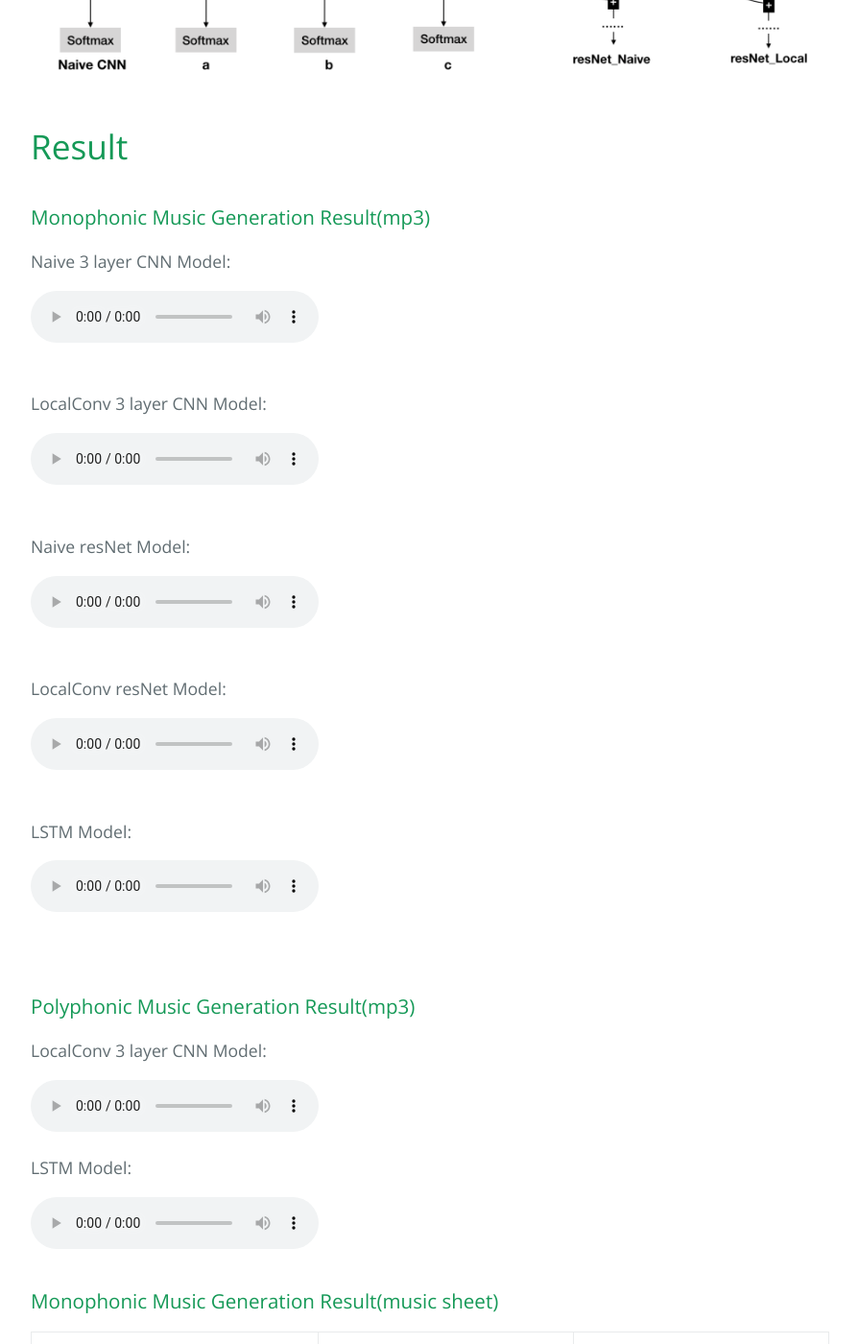
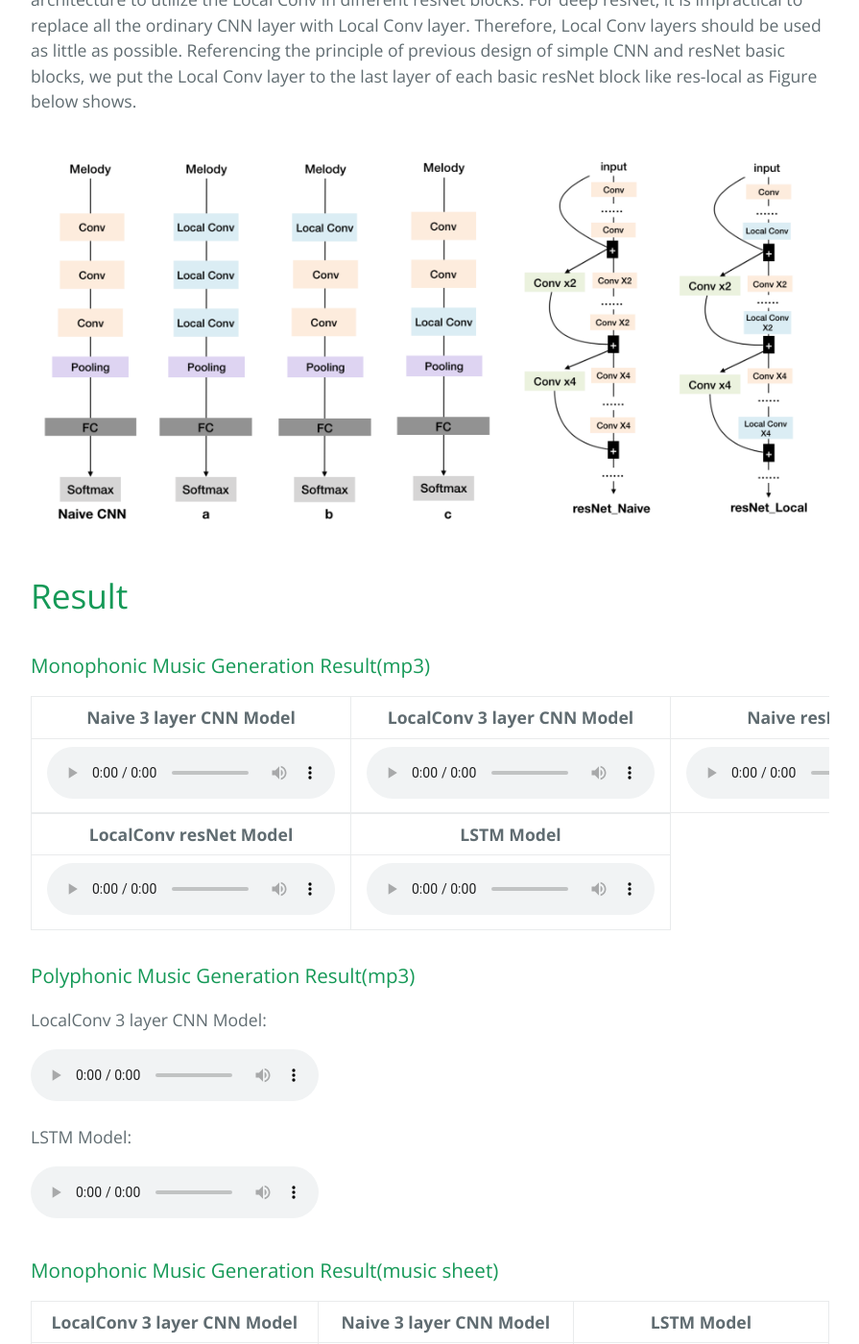
Before and after one commit to Somedaywilldo/local_conv_music_generation, a Jekyll site: the page built from index.md, in a window 1280 px wide and 1400 px high, scrolled down 2323 px. Shown: the whole window at 96% size, without its empty margins (192-1087 px from the left). Built offline with Jekyll 4.4.1, drawn with Linux system fonts in a browser that asks for light colours; the repository's description, which GitHub fills in, is left out; our own code applies the rules of GitHub Pages for plain Markdown files; some of the changed text lies outside the part shown.

Commit message:
change directory

```diff
--- a/index.md
+++ b/index.md
@@ -5,6 +5,11 @@
 # Overview
 
 With the development of deep learning, more and more neural networks are applied to the music generation task especially the recurrent neural networks like LSTM. And recent work demonstrates that the feedforward model like CNN achieves a parallel result in music generation task. However, we find CNN model cannot surpass the performance of LSTM because CNN model is lack of temporal feature. Besides, the quality of music drops as the length of the sequence increases. Especially for a larger dataset or a harder task like polyphonic music generation. Then we find a simple change to CNN -- Locally Connected Convolutional CNN can remarkably boost the performance of existing CNN architecture for music generation task. Locally Connected CNN provides the CNN a temporal feature which enables CNN model to generate better music than both RNN model and naive CNN model. We analyze why Locally Connected CNN is much better at handling sequence task than other models by experiment, and we also use human behavior experiment to prove our model’s generated music is better.
+
+# Application: XiaoJoy Project
+Explore the possibility that human composer create music together with AI.
+<iframe width="560" height="315" src="https://www.youtube.com/embed/M1_H2c-XFQ0" frameborder="0" allow="autoplay; encrypted-media" allowfullscreen></iframe>
+
 # Models
 ### Locally Connected CNN
 Locally Connected CNN
@@ -19,16 +24,16 @@
 
 # Result
 ### Monophonic Music Generation Result(mp3)
-Naive 3 layer CNN Model:
-{% include audio_player.html filename="ST_CNNNaive_1.mp3" %}<br>
-LocalConv 3 layer CNN Model:
-{% include audio_player.html filename="ST_CNNLocal_1.mp3" %}<br>
-Naive resNet Model:
-{% include audio_player.html filename="ST_resNetNaive_1.mp3" %}<br>
-LocalConv resNet Model:
-{% include audio_player.html filename="ST_resNetLocal_1.mp3" %}<br>
-LSTM Model:
-{% include audio_player.html filename="ST_LSTM_1.mp3" %}<br>
+
+
+
+| Naive 3 layer CNN Model | LocalConv 3 layer CNN Model | Naive resNet Model |
+| :---: | :---: | :---: |
+| {% include audio_player.html filename="ST_CNNNaive_1.mp3" %} | {% include audio_player.html filename="ST_CNNLocal_1.mp3" %} | {% include audio_player.html filename="ST_resNetNaive_1.mp3" %} |
+
+|LocalConv resNet Model|LSTM Model|
+| :---: | :---: | :---: |
+|{% include audio_player.html filename="ST_resNetLocal_1.mp3" %}|{% include audio_player.html filename="ST_LSTM_1.mp3" %}|
 
 ### Polyphonic Music Generation Result(mp3)
 LocalConv 3 layer CNN Model:
@@ -75,9 +80,7 @@
 
 It contains music samples generated by our resNet20\_Naive, resNet20\_LocalConv and LSTM models.
 
-# Application: XiaoJoy Project
-Explore the possibility that human composer create music together with AI.
-<iframe width="560" height="315" src="https://www.youtube.com/embed/M1_H2c-XFQ0" frameborder="0" allow="autoplay; encrypted-media" allowfullscreen></iframe>
+
 
 # Analyse
 We visualize the last softmax layer’s result in Figure below to compare the difference of the Local Conv CNN model and CNN model, according to Binary-Valued Gates (Li et al. 2018.), if the model ensures the generated result, this feature(Binary-Valued) will prevent model generating some wandering music result. So, we compare the softmax layer’s output of different models, and we find the Local Conv model can generate a “music like” result because of its more 1,0 values.
```
